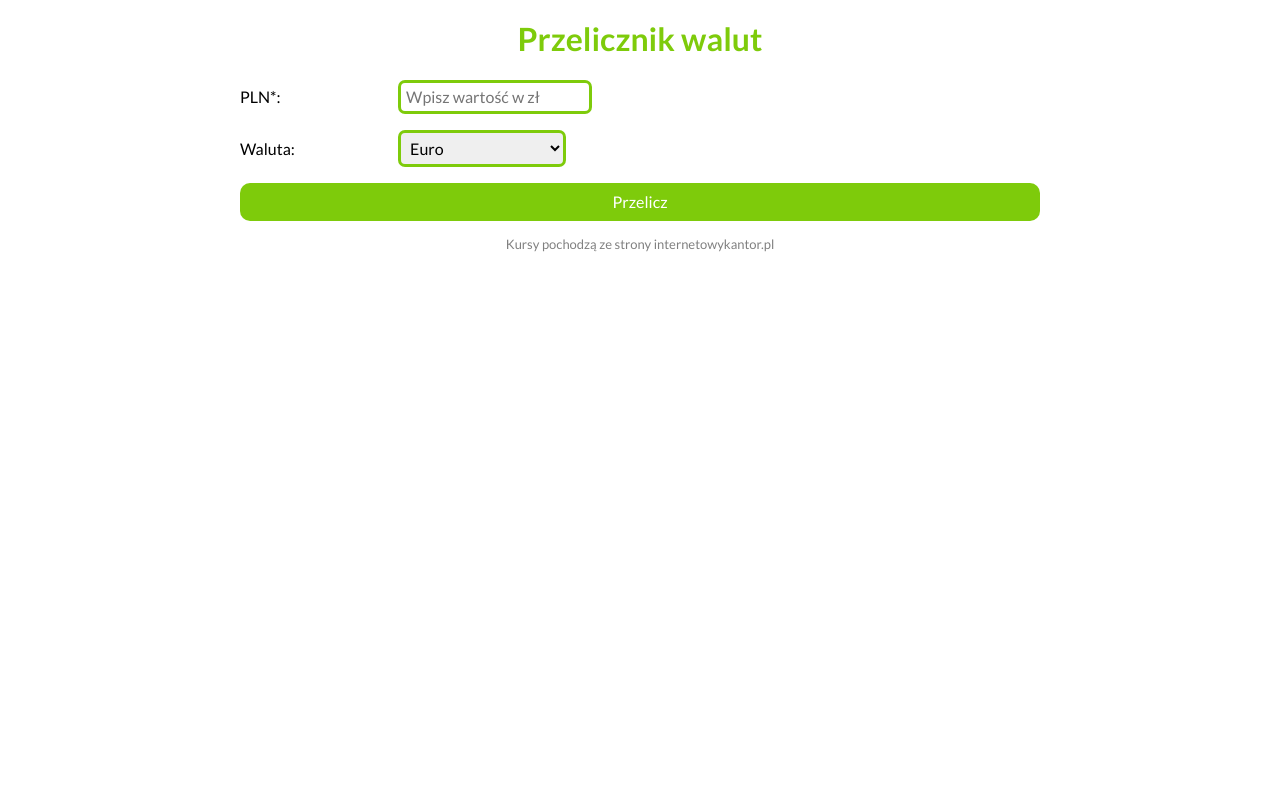
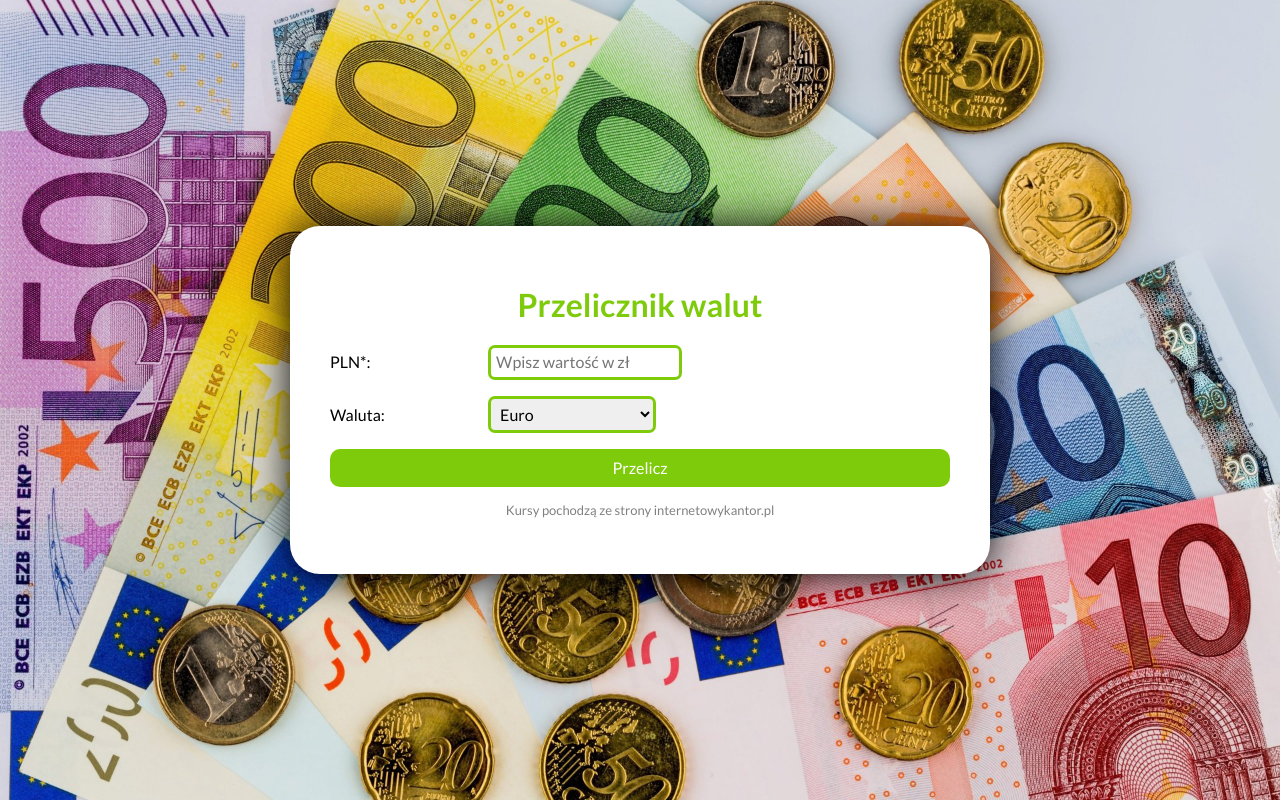
Before and after one commit to Wolian/currency_calculator, a plain HTML site: page index.html in a window 1280 px wide. Drawn offline with nearby package versions, Linux system fonts and the light colour scheme.

Commit message:
background added

```diff
--- a/css/style.css
+++ b/css/style.css
@@ -7,8 +7,21 @@ html {
 }
 
 .container {
-    max-width: 800px;
-    margin: 0 auto;
-    padding: 0 auto;
+   flex-basis: 700px;
+   margin: 20px;
+   padding: 40px;
+   background: white;
+   border-radius: 30px;
+   box-shadow: 0 0 40px black;
+}
+
+body {
     font-family: 'Lato', sans-serif;
+    display: flex;
+    align-items: center;
+    justify-content: center;
+    min-height: 100vh;
+    background-image: url("../images/background.jpg");
+    background-position: center;
+    background-size: cover;
 }
```
Also changed, not shown: images/background.jpg (added).
